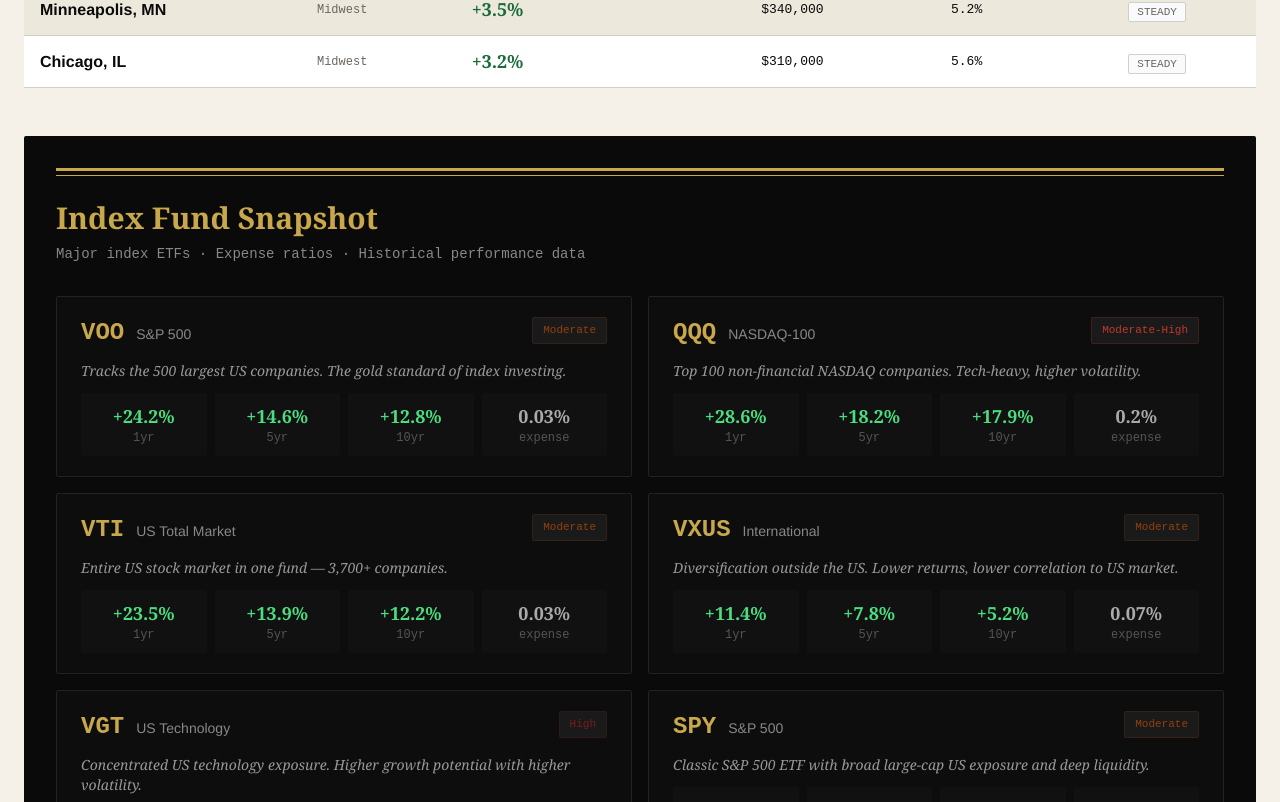
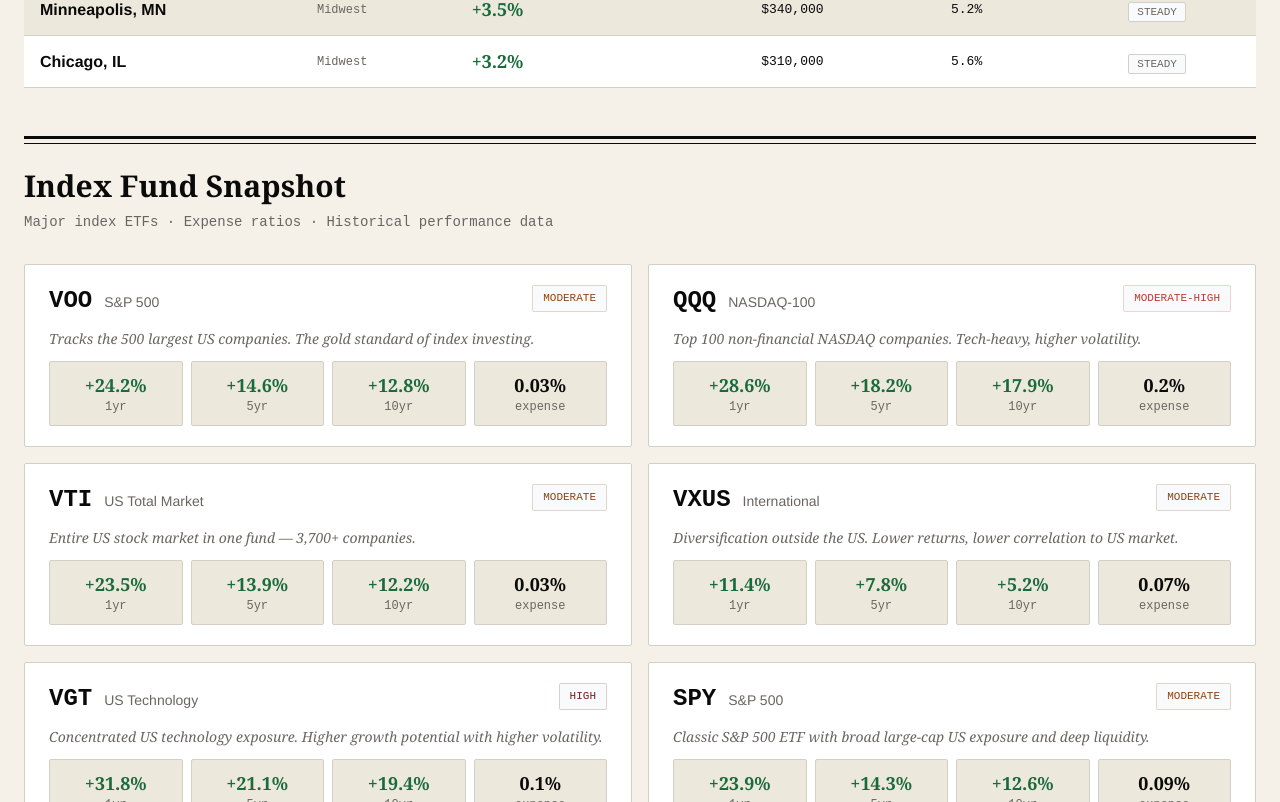
Before and after one commit to akashmalbari/rateiq, a Next.js app: page /markets in a window 1280 px wide. Shown: the part 1298-2100 px from the top of the page. Built offline with nearby package versions, Linux system fonts and the light colour scheme; no server answers.

Commit message:
Fix the index fund styling

```diff
--- a/pages/markets.js
+++ b/pages/markets.js
@@ -203,37 +203,38 @@
           </div>
 
           {/* Index Funds */}
-          <div style={{ background: 'var(--ink)' }} className="py-8 px-8 rounded-sm mb-8">
-            <div style={{ borderTop: '3px solid var(--gold)', marginBottom: '4px' }} />
-            <div style={{ borderTop: '1px solid var(--gold)', marginBottom: '24px' }} />
-            <h2 className="text-3xl font-display font-bold mb-2" style={{ color: 'var(--gold)' }}>Index Fund Snapshot</h2>
-            <p className="font-mono text-sm mb-8" style={{ color: '#888' }}>
+          <div className="mb-8">
+            <div className="rule-thick mb-1" />
+            <div className="rule-thin mb-6" />
+            <h2 className="text-3xl font-display font-bold mb-2">Index Fund Snapshot</h2>
+            <p className="font-mono text-sm mb-8" style={{ color: 'var(--muted)' }}>
               Major index ETFs · Expense ratios · Historical performance data
             </p>
 
             <div className="grid md:grid-cols-2 gap-4 mb-4">
               {INDEX_FUNDS.map((f) => (
-                <div key={f.ticker} style={{ border: '1px solid #222', padding: '20px 24px', borderRadius: '2px', background: '#0d0d0d' }}>
+                <div key={f.ticker} style={{ border: '1px solid var(--border)', padding: '20px 24px', borderRadius: '2px', background: 'white' }}>
                   <div className="flex justify-between items-start mb-3">
                     <div>
-                      <span className="font-mono font-bold text-2xl" style={{ color: 'var(--gold)' }}>{f.ticker}</span>
-                      <span className="ml-3 text-sm" style={{ color: '#888' }}>{f.index}</span>
+                      <span className="font-mono font-bold text-2xl" style={{ color: 'var(--ink)' }}>{f.ticker}</span>
+                      <span className="ml-3 text-sm" style={{ color: 'var(--muted)' }}>{f.index}</span>
                     </div>
                     <span
                       style={{
                         fontSize: 11,
                         fontFamily: 'monospace',
+                        textTransform: 'uppercase',
                         padding: '4px 10px',
                         borderRadius: '2px',
-                        background: '#1a1a1a',
-                        color: RISK_COLOR[f.risk] || '#888',
-                        border: `1px solid ${(RISK_COLOR[f.risk] || '#888')}33`,
+                        background: '#f9fafb',
+                        color: RISK_COLOR[f.risk] || 'var(--muted)',
+                        border: `1px solid ${(RISK_COLOR[f.risk] || '#6b6560')}33`,
                       }}
                     >
                       {f.risk}
                     </span>
                   </div>
-                  <div className="text-sm mb-3" style={{ color: '#999', fontFamily: 'Georgia, serif', fontStyle: 'italic' }}>
+                  <div className="text-sm mb-3" style={{ color: 'var(--muted)', fontFamily: 'Georgia, serif', fontStyle: 'italic' }}>
                     {f.description}
                   </div>
                   <div className="grid grid-cols-4 gap-2 text-center">
@@ -242,18 +243,18 @@
                       ['5yr', f.historicReturn5yr],
                       ['10yr', f.historicReturn10yr],
                     ].map(([label, val]) => (
-                      <div key={label} style={{ background: '#111', padding: '10px 6px', borderRadius: '2px' }}>
-                        <div style={{ color: val > 0 ? '#4ade80' : '#f87171', fontWeight: 'bold', fontFamily: 'Georgia, serif', fontSize: 18 }}>
+                      <div key={label} style={{ background: 'var(--cream)', padding: '10px 6px', borderRadius: '2px', border: '1px solid var(--border)' }}>
+                        <div style={{ color: val > 0 ? 'var(--green)' : 'var(--red)', fontWeight: 'bold', fontFamily: 'Georgia, serif', fontSize: 18 }}>
                           {val > 0 ? '+' : ''}{val}%
                         </div>
-                        <div className="text-xs font-mono" style={{ color: '#555' }}>{label}</div>
+                        <div className="text-xs font-mono" style={{ color: 'var(--muted)' }}>{label}</div>
                       </div>
                     ))}
-                    <div style={{ background: '#111', padding: '10px 6px', borderRadius: '2px' }}>
-                      <div style={{ color: '#aaa', fontWeight: 'bold', fontFamily: 'Georgia, serif', fontSize: 18 }}>
+                    <div style={{ background: 'var(--cream)', padding: '10px 6px', borderRadius: '2px', border: '1px solid var(--border)' }}>
+                      <div style={{ color: 'var(--ink)', fontWeight: 'bold', fontFamily: 'Georgia, serif', fontSize: 18 }}>
                         {f.expenseRatio}%
                       </div>
-                      <div className="text-xs font-mono" style={{ color: '#555' }}>expense</div>
+                      <div className="text-xs font-mono" style={{ color: 'var(--muted)' }}>expense</div>
                     </div>
                   </div>
                 </div>
```
